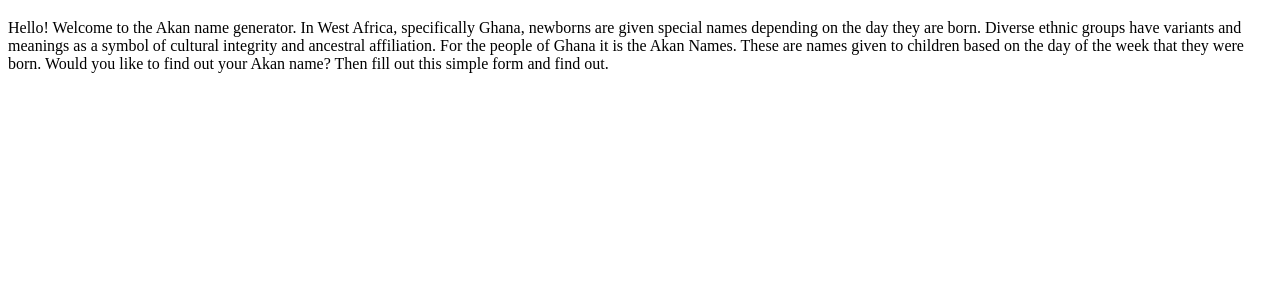
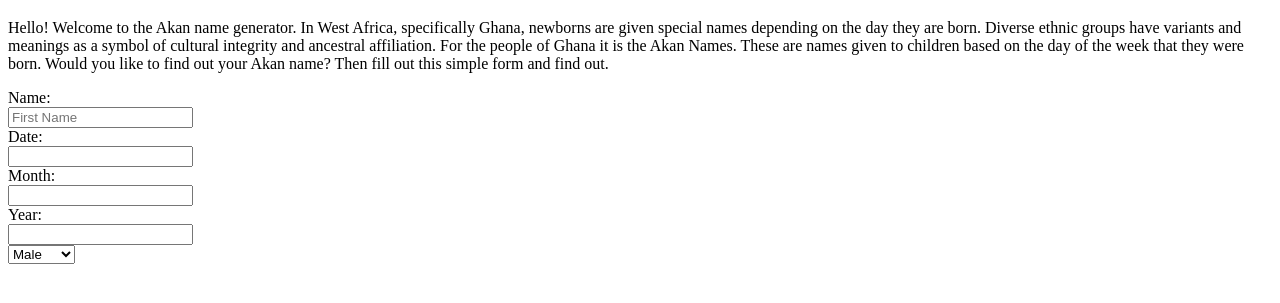
Before and after one commit to brian-makau/AkanNameGenerator, a plain HTML site: page index.html in a window 1280 px wide. Shown: the part 61-364 px from the top of the page. Drawn offline with Linux system fonts and the light colour scheme.

Commit message:
Add form for inputing user data

```diff
--- a/index.html
+++ b/index.html
@@ -15,5 +15,22 @@
         were born. Would you like to find out your Akan name? Then fill out this simple form and find out.
     </p>
 
+    <div class="wrap">
+        <form>
+            Name: <br>
+            <input type="text" name="your name" placeholder="First Name"> <br>
+            Date: <br>
+            <input type="number" id="date"><br>
+            Month: <br>
+            <input type="number" id="month"><br>
+            Year: <br>
+            <input type="number" id="year"><br>
+
+            <select id="gender">
+                <option value="male">Male</option>
+                <option value="female">Female</option>
+            </select>
+        </form>
+    </div>
 </body>
 </html>
```
